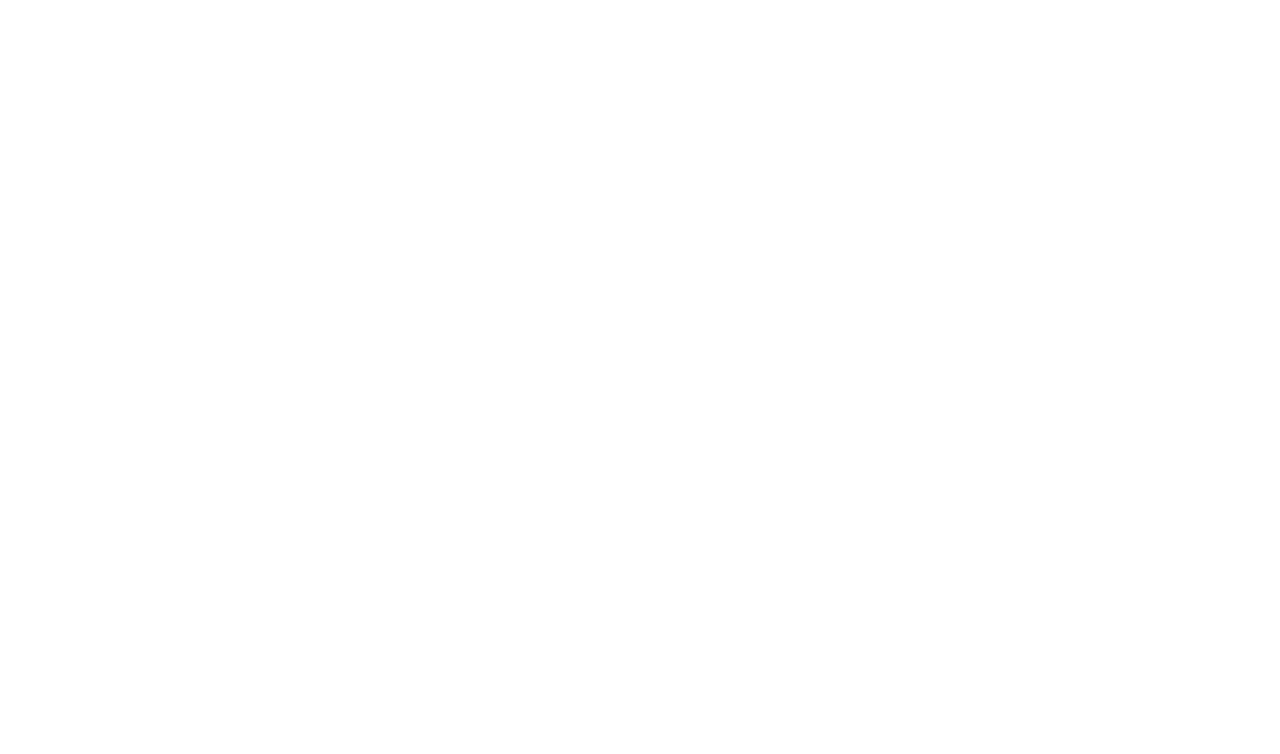
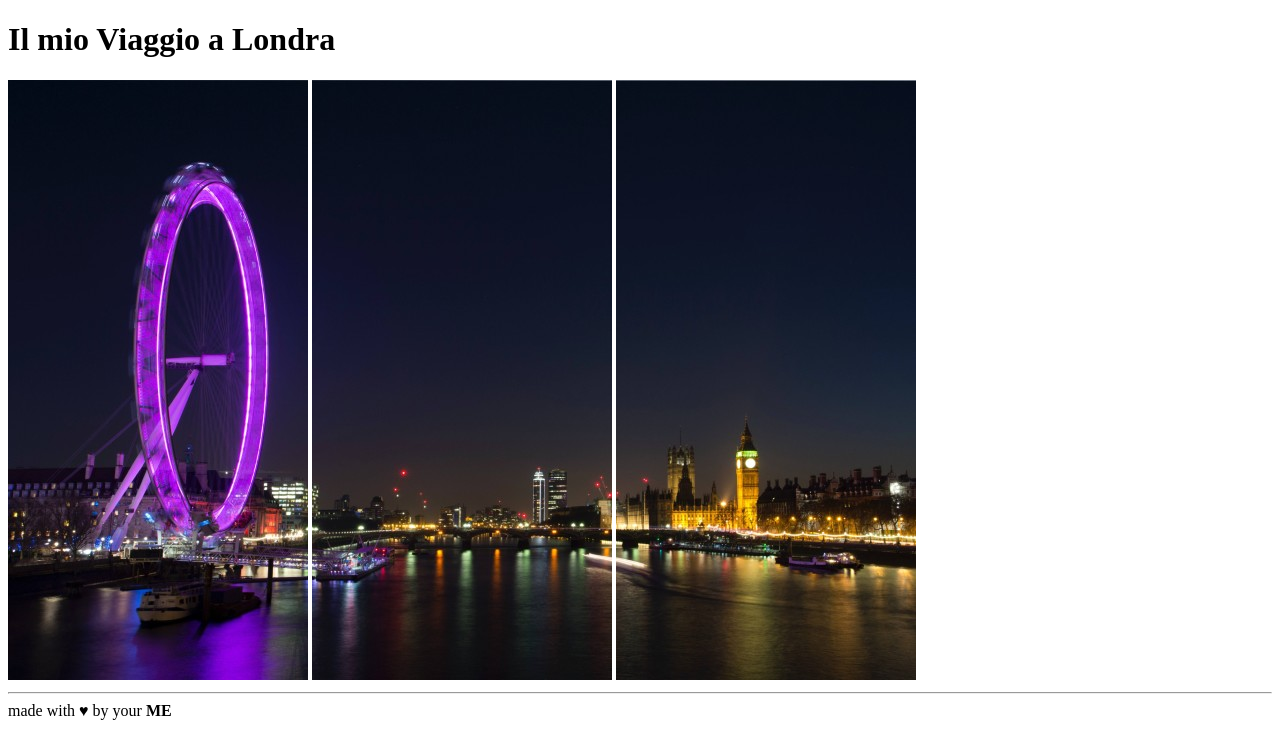
Before and after one commit to giuseppezaccato/html-london-trip, a plain HTML site: page index.html in a window 1280 px wide. Drawn offline with Linux system fonts and the light colour scheme.

Commit message:
ADD: structure

```diff
--- a/index.html
+++ b/index.html
@@ -8,7 +8,24 @@
 </head>
 
 <body>
+    <!-- intestazione -->
+    <header>
+        <h1>Il mio Viaggio a Londra</h1>
+        <img src="img/pexels-bill-emrich-230794-0.jpg" alt="">
+        <img src="img/pexels-bill-emrich-230794-1.jpg" alt="">
+        <img src="img/pexels-bill-emrich-230794-2.jpg" alt="">
+        <hr>
+    </header>
 
+    <!-- contenuto principale -->
+    <main>
+
+
+    </main>
+
+
+    <footer>made with &hearts; by your <strong>ME</strong>
+    </footer>
 
 </body>
 
```
